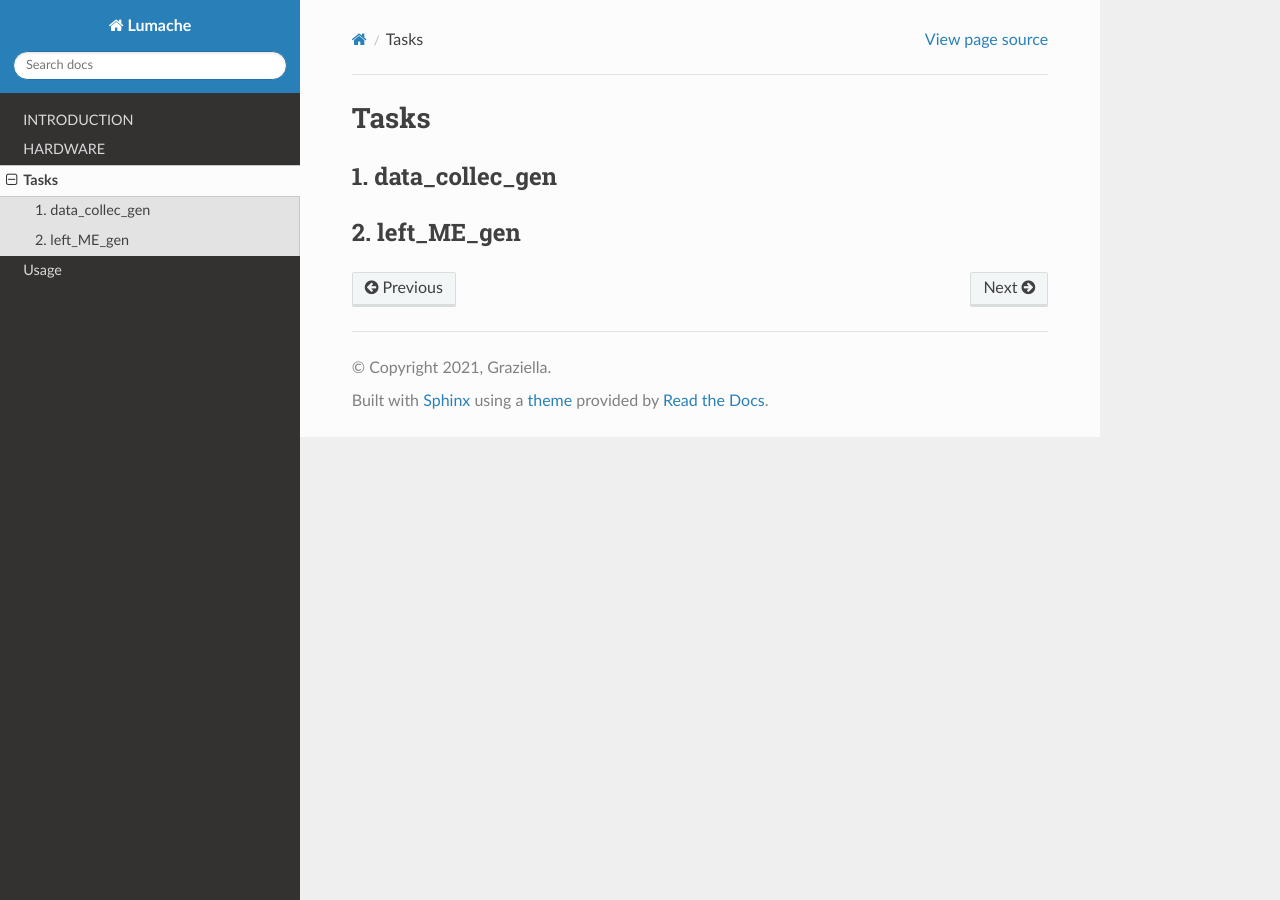
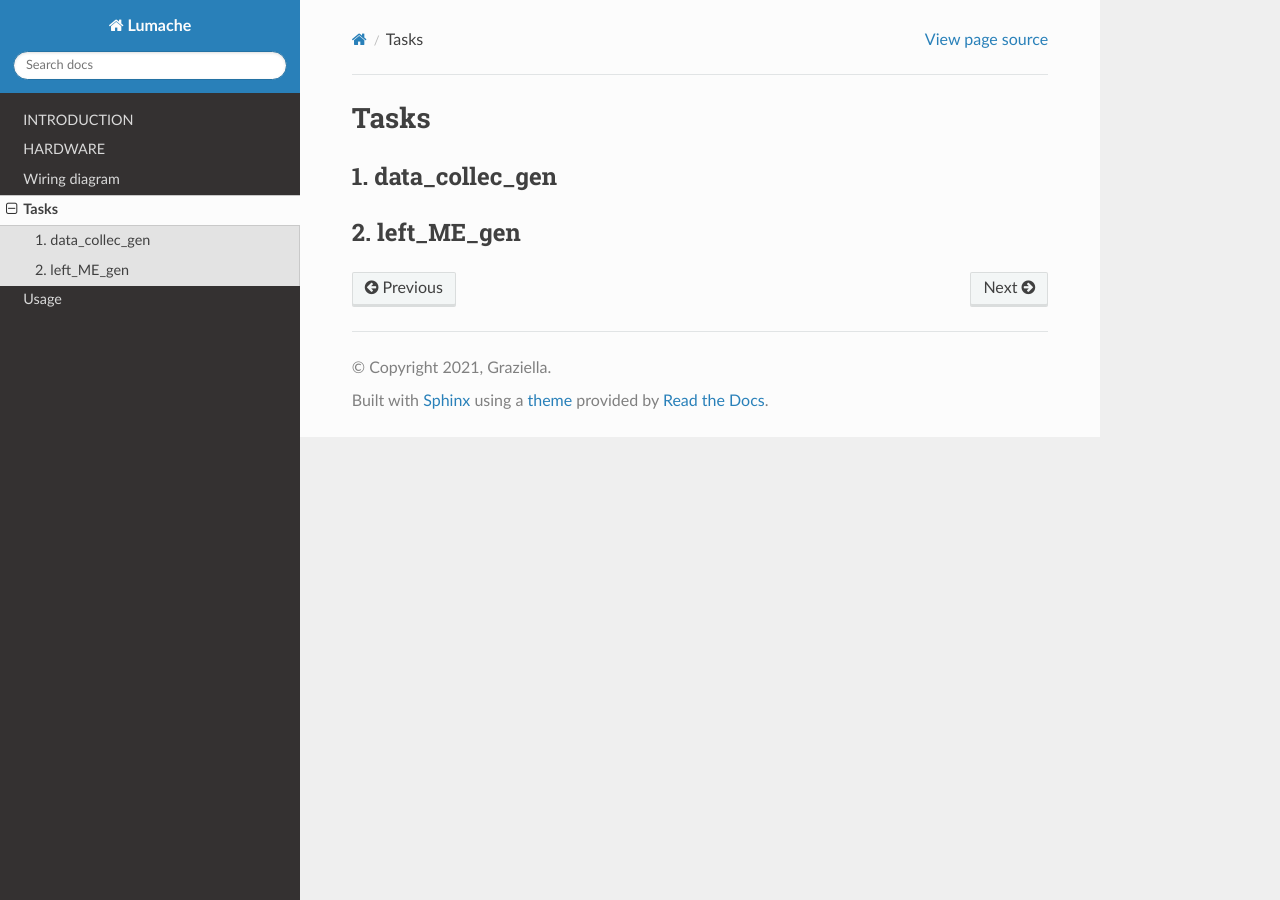
Before and after one commit to jirehevelasquez/mech-romi-files-, a Sphinx documentation site: the page built from docs/source/Tasks.rst, in a window 1280 px wide. Built offline with Sphinx 7.4.7 and the Read the Docs theme 3.1.0, drawn with Linux system fonts in a browser that asks for light colours; pages that are not in the unit, such as notebooks, are missing from menus.

Commit message:
Update index.rst

```diff
--- a/docs/source/index.rst
+++ b/docs/source/index.rst
@@ -20,7 +20,7 @@ Contents
 
    Introduction
    Hardware
-   Wiring Diagram
+   Wiring diagram
    Tasks
    usage
    api
```
